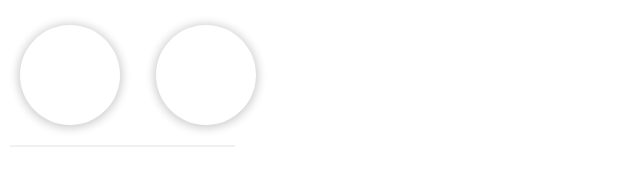
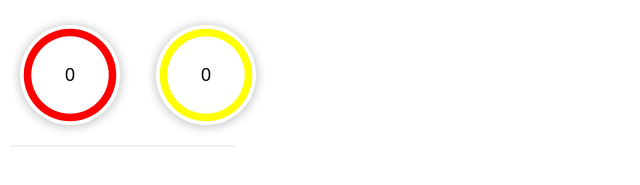
Before and after one commit to RoccoAliberti97/Knoxly, a browser extension: page src/score.html in a window 1280 px wide. Shown: the part 75-260 px from the top of the page, without its empty margins (0-640 px from the left). Drawn offline with Linux system fonts and the light colour scheme.

Commit message:
fix counter score

```diff
--- a/src/score.html
+++ b/src/score.html
@@ -6,6 +6,8 @@
         <link rel="stylesheet" type="text/css" href="css/score.css">
         <link rel="stylesheet" href="https://use.fontawesome.com/releases/v5.3.1/css/all.css" integrity="sha384-mzrmE5qonljUremFsqc01SB46JvROS7bZs3IO2EmfFsd15uHvIt+Y8vEf7N7fWAU" crossorigin="anonymous">
          <script src="lib/jquery/jquery-3.4.1.js"></script>
+        <script type="text/javascript" src="js/score.js"></script>
+
         <style>
 			body{font: 10px arial;}
 		</style>
```
